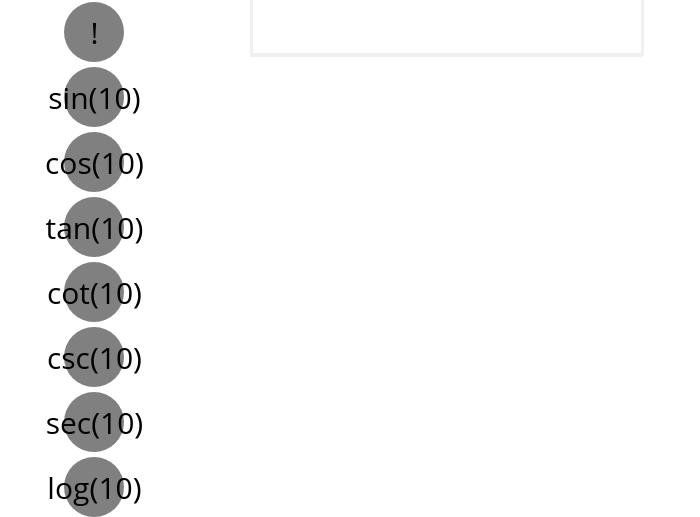
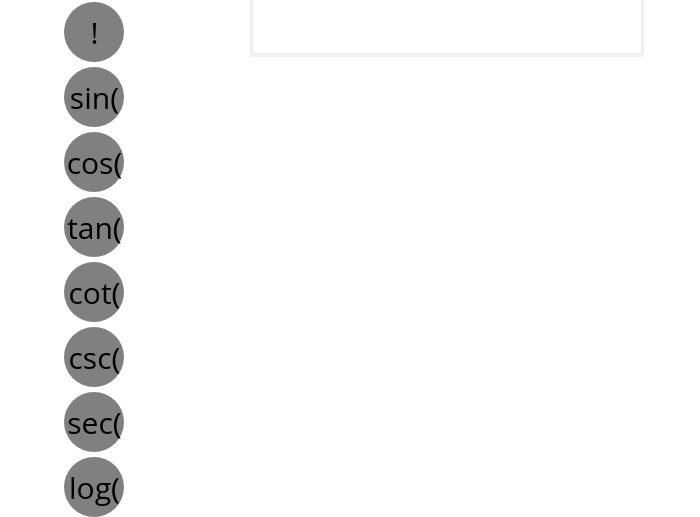
Before and after one commit to harshkavdikar1/Interactive-Math-Playground, an Electron app: page app/home.html in a window 700 px wide. Shown: the part 703-1220 px from the top of the page. Drawn offline with Linux system fonts and the light colour scheme; no server answers.

Commit message:
US#90 Task#91 Modified javascript file for recreating fragements

```diff
--- a/app/home.html
+++ b/app/home.html
@@ -27,7 +27,7 @@
 				<span>Logout</span>
 			</a>
 		</li>
-	</li>
+	<!-- </li> -->
 </ul>
 </div>
 </div>
@@ -103,29 +103,29 @@
 					<span id="operatorText">!</span>
 				</div>
 				<div id="112"  draggable="true"  class="operator">
-					<span id="operatorText">sin(10)</span>
+					<span id="operatorText">sin(</span>
 				</div>
 				<div id="113"  draggable="true"  class="operator">
-					<span id="operatorText">cos(10)</span>
+					<span id="operatorText">cos(</span>
 				</div>
 				<div id="114"  draggable="true"  class="operator">
-					<span id="operatorText">tan(10)</span>
+					<span id="operatorText">tan(</span>
 				</div>
 				<div id="115"  draggable="true"  class="operator">
-					<span id="operatorText">cot(10)</span>
+					<span id="operatorText">cot(</span>
 				</div>
 				<div id="116"  draggable="true"  class="operator">
-					<span id="operatorText">csc(10)</span>
+					<span id="operatorText">csc(</span>
 				</div>
 				<div id="117"  draggable="true"  class="operator">
-					<span id="operatorText">sec(10)</span>
+					<span id="operatorText">sec(</span>
 				</div>
 				<div id="118"  draggable="true"  class="operator">
-					<span id="operatorText">log(10)</span>
+					<span id="operatorText">log(</span>
 				</div>
 			</div>
 		</div>
-	</div>
+	<!-- </div> -->
 </div>
 	<div id="pg" class="playground">
 		<div id="playground1" class="playgroundScreenBox">
@@ -145,9 +145,8 @@
 		<div class="clearBlock">
 			<button class="button" id="clear">Clear</button>
 		</div>
-
 	</div>
-</div>
+<!-- </div> -->
 </body>
 <script src="home.js"></script>
 </html>
--- a/app/home.js
+++ b/app/home.js
@@ -1,3 +1,6 @@
+// Author : Harsh Kavdikar
+// Date : 09/14/2019
+
 const electron = require('electron')
 const BrowserWindow = electron.remote.BrowserWindow;
 const math = require('mathjs')
@@ -103,9 +106,17 @@ function recreateOperands() {
 function recreateOperators() {
 
     var operatorWrapper = document.getElementById("optorWrapper");
+    if (operatorWrapper.childElementCount < 5){
+        operators = ['+', '-', '*', '/'];
+    }
+    else if (operatorWrapper.childElementCount < 9) {
+        operators = ['+', '-', '*', '/', '%', '^', '(', ')'];
+    }
+    else {
+        operators = ['+', '-', '*', '/', '%', '^', '(', ')', 'pi', 'e', '!', "sin(", "cos(", "tan(", "cot(", "csc(", "sec(", "log("];
+    }
     operatorWrapper.innerHTML = "";
     var numberDoc = document.createDocumentFragment();
-		operators = ['+', '-', '*', '/', '%', '^', '(', ')', 'pi', 'e', '!', "sin(10)", "cos(10)", "tan(10)", "cot(10)", "csc(10)", "sec(10)", "log(10)"];
 
     for (var i = 0; i < operators.length; i++) {
         var numberDiv = document.createElement("div");
```
